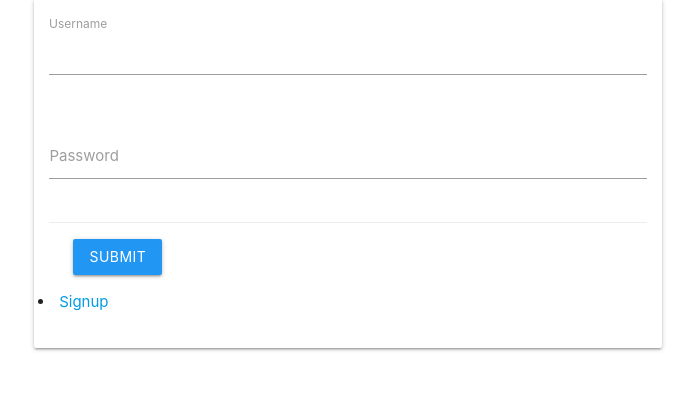
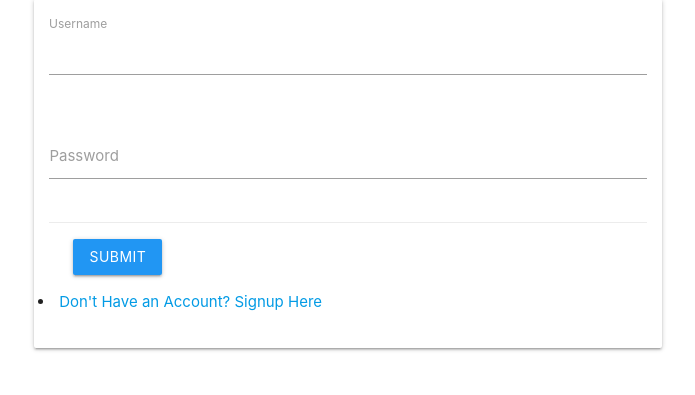
Before and after one commit to crowbar72/COMP3613_Project, a Flask app: page /login in a window 1280 px wide. Shown: the part 73-468 px from the top of the page, without its empty margins (292-987 px from the left). Run offline with Flask 2, Linux system fonts and the light colour scheme.

Commit message:
login to signup fix

```diff
--- a/App/templates/login.html
+++ b/App/templates/login.html
@@ -38,7 +38,7 @@
 </div>
 
 <div class="row">
-    <li><a href="/signup">Signup</a></li>
+    <li><a href="/signuppage">Don't Have an Account? Signup Here</a></li>
 </div>
 
 </form>
```
